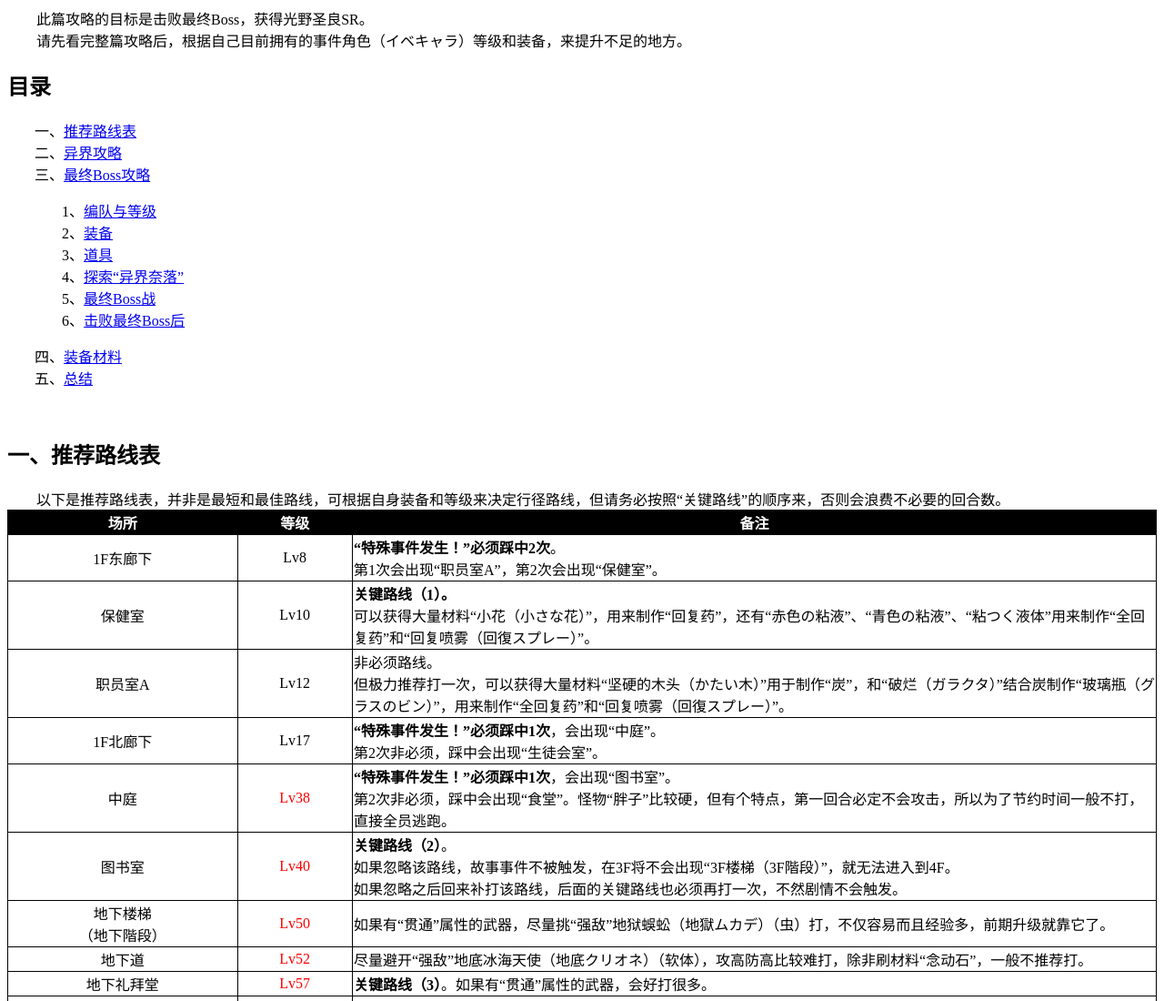
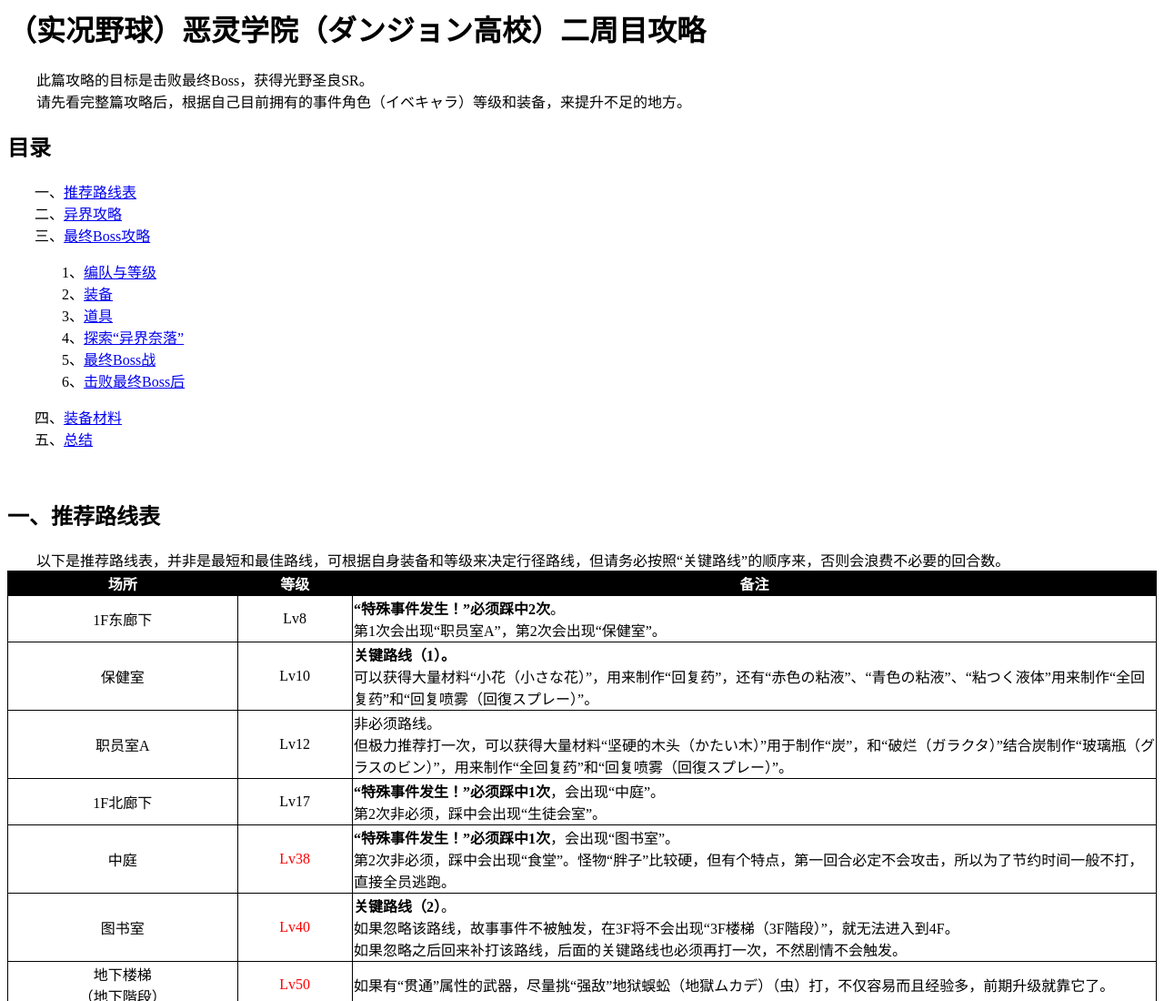
Before and after one commit to DeviLeo/devileo.github.io, a plain HTML site: page index.html in a window 1280 px wide. Shown: the top 1100 px of the page at 91% size. Drawn offline with Linux system fonts and the light colour scheme.

Commit message:
Add title in body

```diff
--- a/index.html
+++ b/index.html
@@ -4,6 +4,7 @@
 <title>（实况野球）恶灵学院（ダンジョン高校）二周目攻略</title>
 </head>
 <body>
+<h1>（实况野球）恶灵学院（ダンジョン高校）二周目攻略</h1>
 <div id="preface" style="text-indent: 2em;">此篇攻略的目标是击败最终Boss，获得光野圣良SR。</div>
 <div style="text-indent: 2em;">请先看完整篇攻略后，根据自己目前拥有的事件角色（イベキャラ）等级和装备，来提升不足的地方。</div>
 <h2>目录</h2>
```
